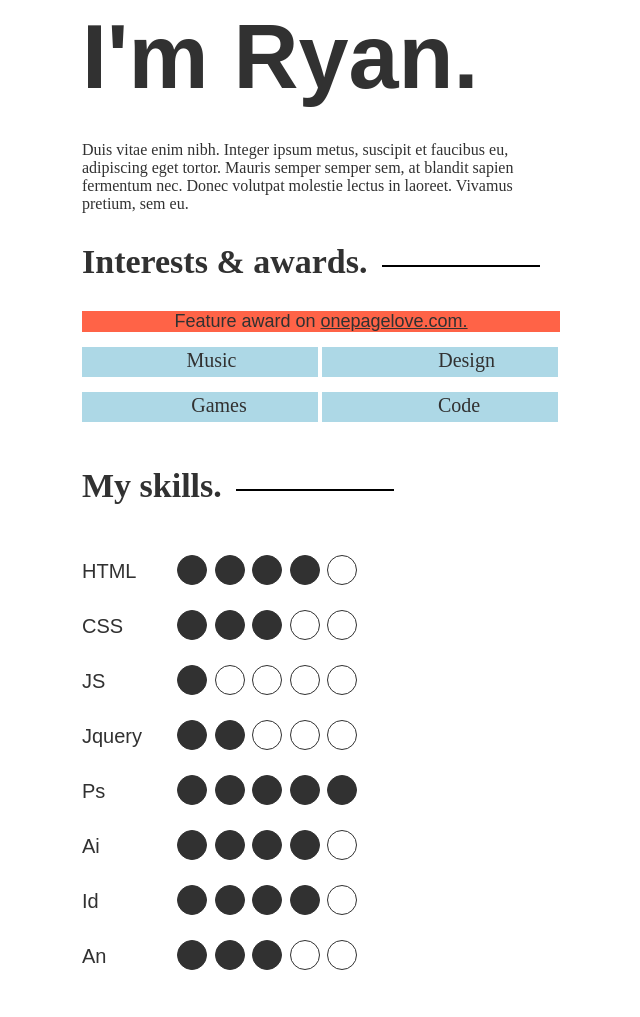
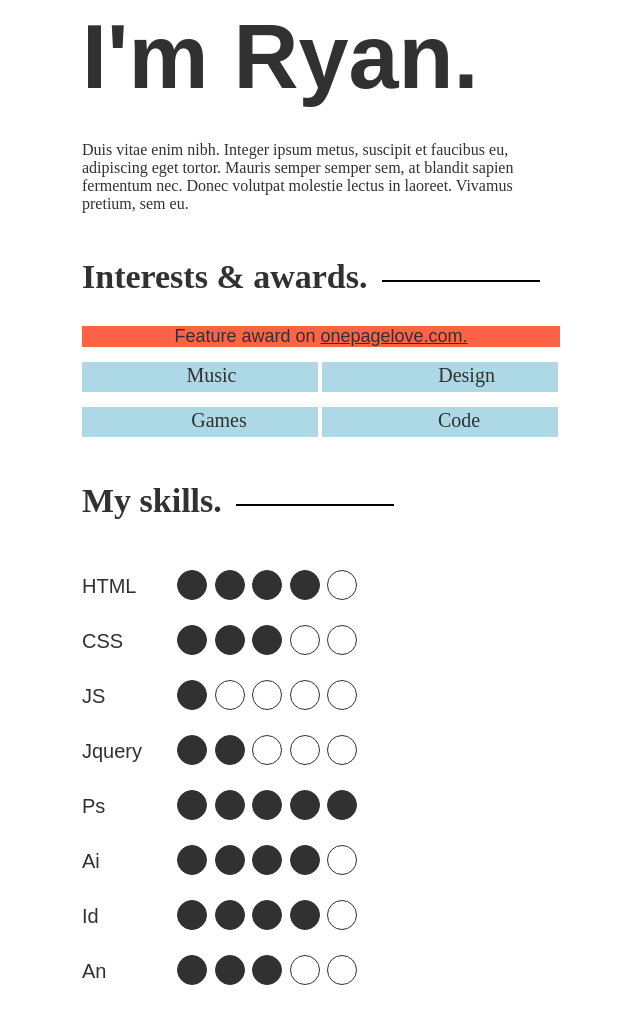
Before and after one commit to Develonaut/resume, a plain HTML site: page index.html in a window 1280 px wide. Shown: the part 765-1782 px from the top of the page, without its empty margins (319-959 px from the left). Drawn offline with Linux system fonts and the light colour scheme; a web font is replaced by a local one.

Commit message:
Cleaning up margins

```diff
--- a/css/styles.css
+++ b/css/styles.css
@@ -188,7 +188,7 @@ INTRESTS & AWARDS
 ==========================*/
 
 .block:nth-of-type(2) {
-	margin-top: 30px;
+	margin-top: 45px;
 }
 
 .section-header {
```
